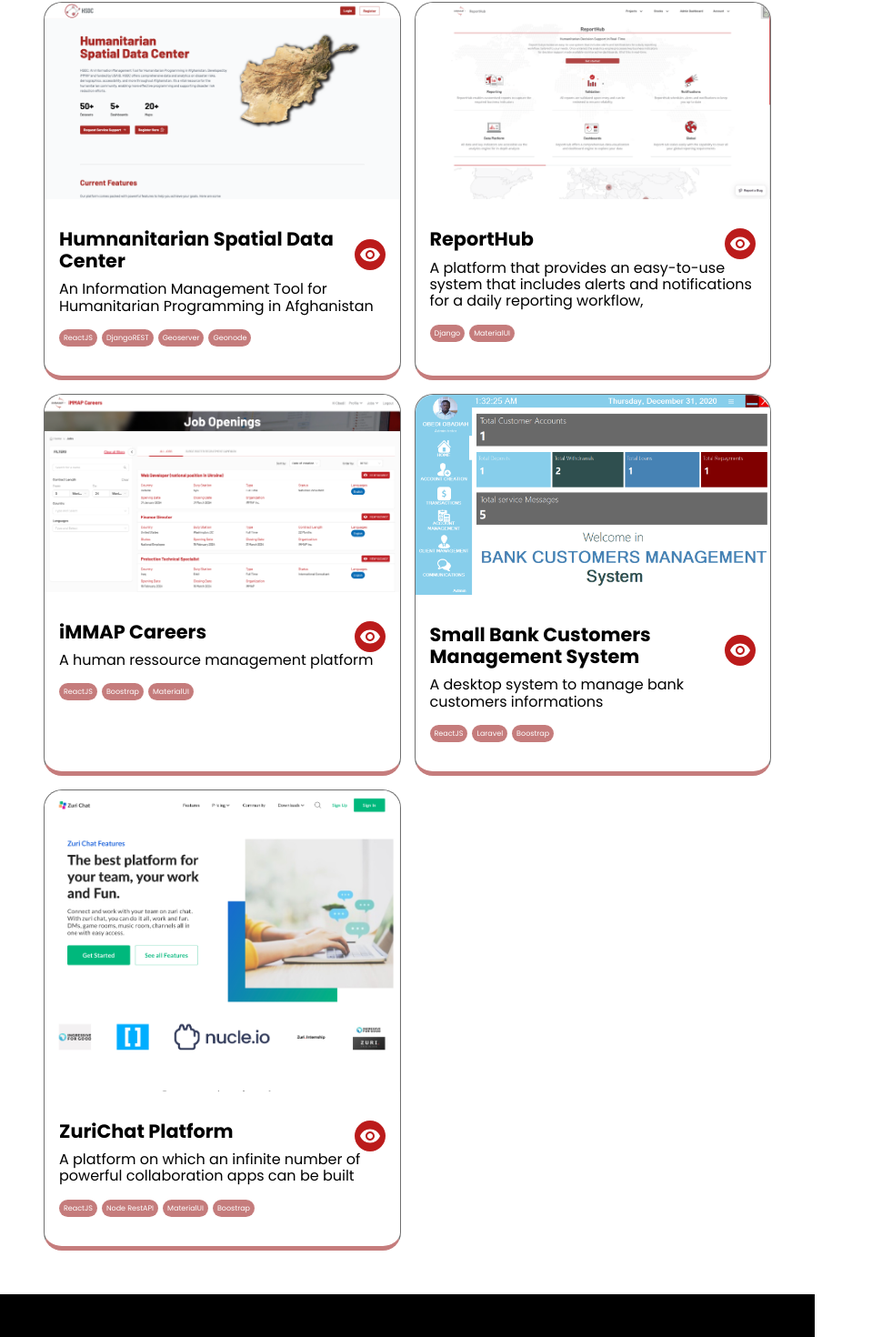
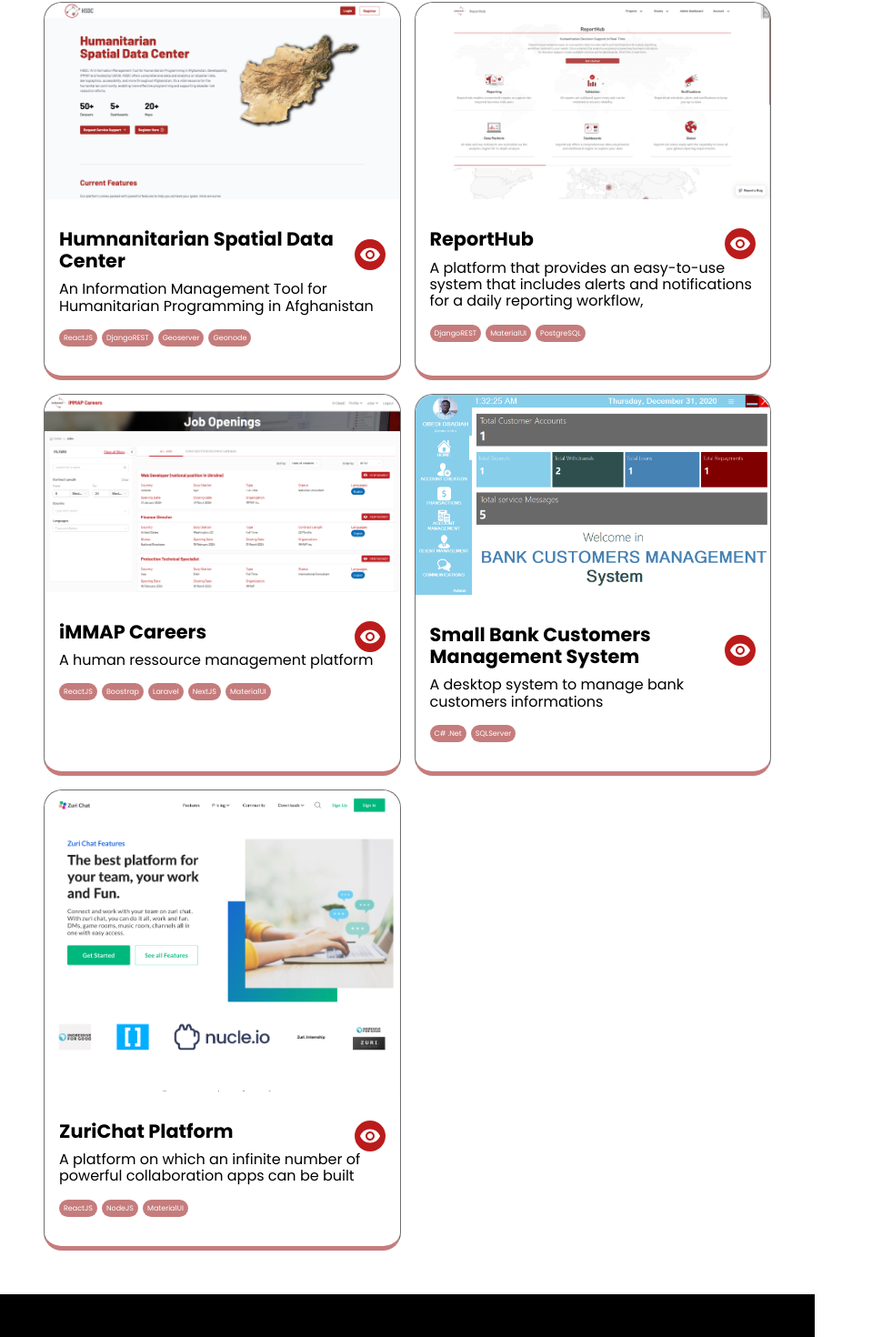
Before and after one commit to obediobadiah/My_portfolio, a React (Create React App) app: page / in a window 1280 px wide. Shown: the part 4563-6033 px from the top of the page at 91% size, without its empty margins (0-959 px from the left). Built offline with nearby package versions, Linux system fonts and the light colour scheme.

Commit message:
Project Update

```diff
--- a/src/Components/Projects.js
+++ b/src/Components/Projects.js
@@ -37,6 +37,7 @@
 											<li>ReactJS</li>
 											<li>Boostrap</li>
 											<li>MaterialUI</li>
+											<li>DjangoREST</li>
 										</ul>
 									</div>
 								</div>
@@ -60,6 +61,7 @@
 										<ul>
 											<li>ReactJS</li>
 											<li>Boostrap</li>
+											<li>PostgreSQL</li>
 											<li>NodeJS</li>
 										</ul>
 									</div>
@@ -105,8 +107,9 @@
 									<p>A platform that provides an easy-to-use system that includes alerts and notifications for a daily reporting workflow,</p>
 									<div className='project_skills'>
 										<ul>
-											<li>Django</li>
+											<li>DjangoREST</li>
 											<li>MaterialUI</li>
+											<li>PostgreSQL</li>
 										</ul>
 									</div>
 								</div>
@@ -130,6 +133,8 @@
 										<ul>
 											<li>ReactJS</li>
 											<li>Boostrap</li>
+											<li>Laravel</li>
+											<li>NextJS</li>
 											<li>MaterialUI</li>
 										</ul>
 									</div>
@@ -152,9 +157,8 @@
 									<p>A desktop system to manage bank customers informations</p>
 									<div className='project_skills'>
 										<ul>
-											<li>ReactJS</li>
-											<li>Laravel</li>
-											<li>Boostrap</li>
+											<li>C# .Net</li>
+											<li>SQLServer</li>
 										</ul>
 									</div>
 								</div>
@@ -177,9 +181,8 @@
 									<div className='project_skills'>
 										<ul>
 											<li>ReactJS</li>
-											<li>Node RestAPI</li>
+											<li>NodeJS</li>
 											<li>MaterialUI</li>
-											<li>Boostrap</li>
 										</ul>
 									</div>
 								</div>
```
